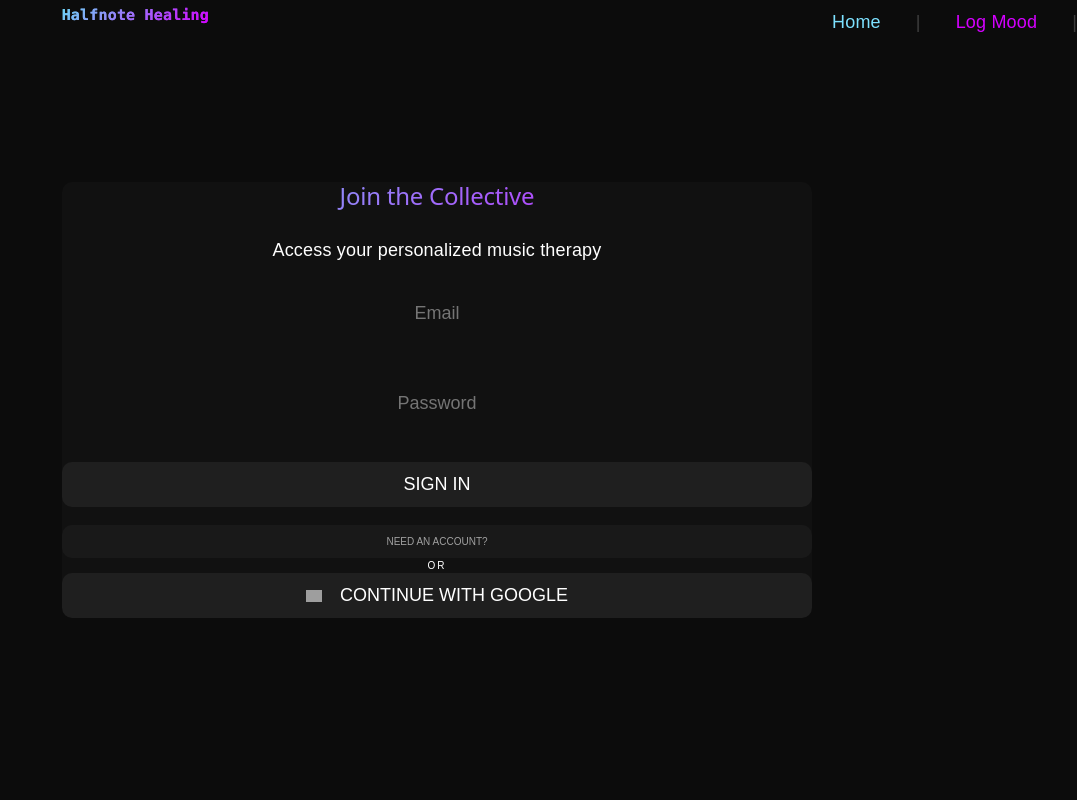
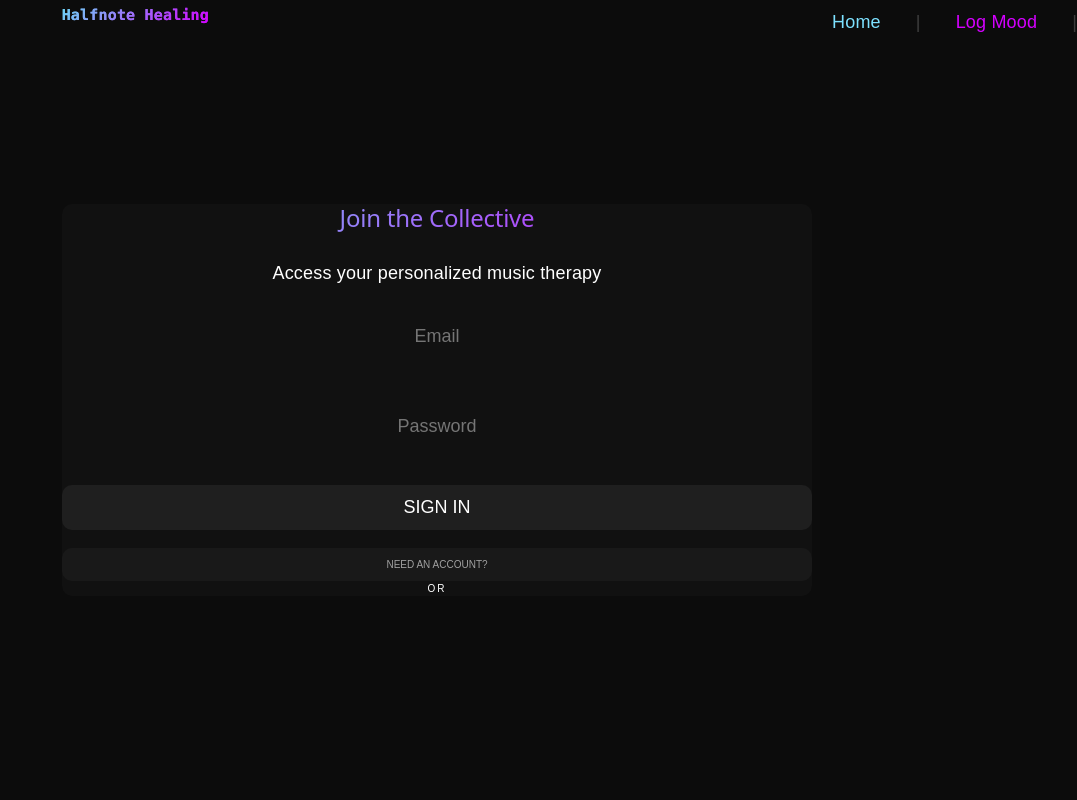
Before and after one commit to mahvelous-17/Halfnote, a React (Vite) app in the folder HalfnoteHealing/: page /Halfnote/login in a window 1280 px wide. Shown: the top 800 px of the page, without its empty margins (203-1280 px from the left). Built offline with nearby package versions, Linux system fonts and the light colour scheme; grey boxes are pictures that could not be loaded.

Commit message:
removed google sign in bc it didn't workk ):

```diff
--- a/HalfnoteHealing/src/components/Auth.jsx
+++ b/HalfnoteHealing/src/components/Auth.jsx
@@ -15,12 +15,6 @@ export default function Auth() {
     if (error) alert(error.message);
   };
 
-  const handleGoogleLogin = async () => {
-    const { error } = await supabase.auth.signInWithOAuth({
-      provider: "google",
-    });
-    if (error) alert(error.message);
-  };
 
   return (
     <div className="auth-container p-8 bg-gray-900 rounded-xl">
@@ -44,19 +38,6 @@ export default function Auth() {
         </PrimaryButton>
       </form>
 
-      <div className="my-4 text-gray-500 text-center">OR</div>
-
-      <PrimaryButton
-        onClick={handleGoogleLogin}
-        className="w-full flex items-center justify-center gap-2 bg-white text-black hover:bg-gray-200"
-      >
-        <img
-          src="https://www.gstatic.com/firebasejs/ui/2.0.0/images/auth/google.svg"
-          width="20"
-          alt="Google"
-        />
-        Sign in with Google
-      </PrimaryButton>
     </div>
   );
 }
--- a/HalfnoteHealing/src/pages/AuthPage.jsx
+++ b/HalfnoteHealing/src/pages/AuthPage.jsx
@@ -25,12 +25,6 @@ export default function AuthPage() {
   };
 
   const handleGoogleLogin = async () => {
-    const { error } = await supabase.auth.signInWithOAuth({
-      provider: 'google',
-      options: {
-        redirectTo: `${window.location.origin}/#/profile`
-      }
-    });
 
     if (error) alert(error.message);
   };
@@ -95,10 +89,6 @@ export default function AuthPage() {
         </div>
 
         <div className="flex justify-center">
-          <PrimaryButton onClick={handleGoogleLogin} className="w-full gap-3">
-            <img src="https://www.gstatic.com/firebasejs/ui/2.0.0/images/auth/google.svg" width="16" alt="Google" />
-            Continue with Google
-          </PrimaryButton>
         </div>
       </div>
     </div>
```
